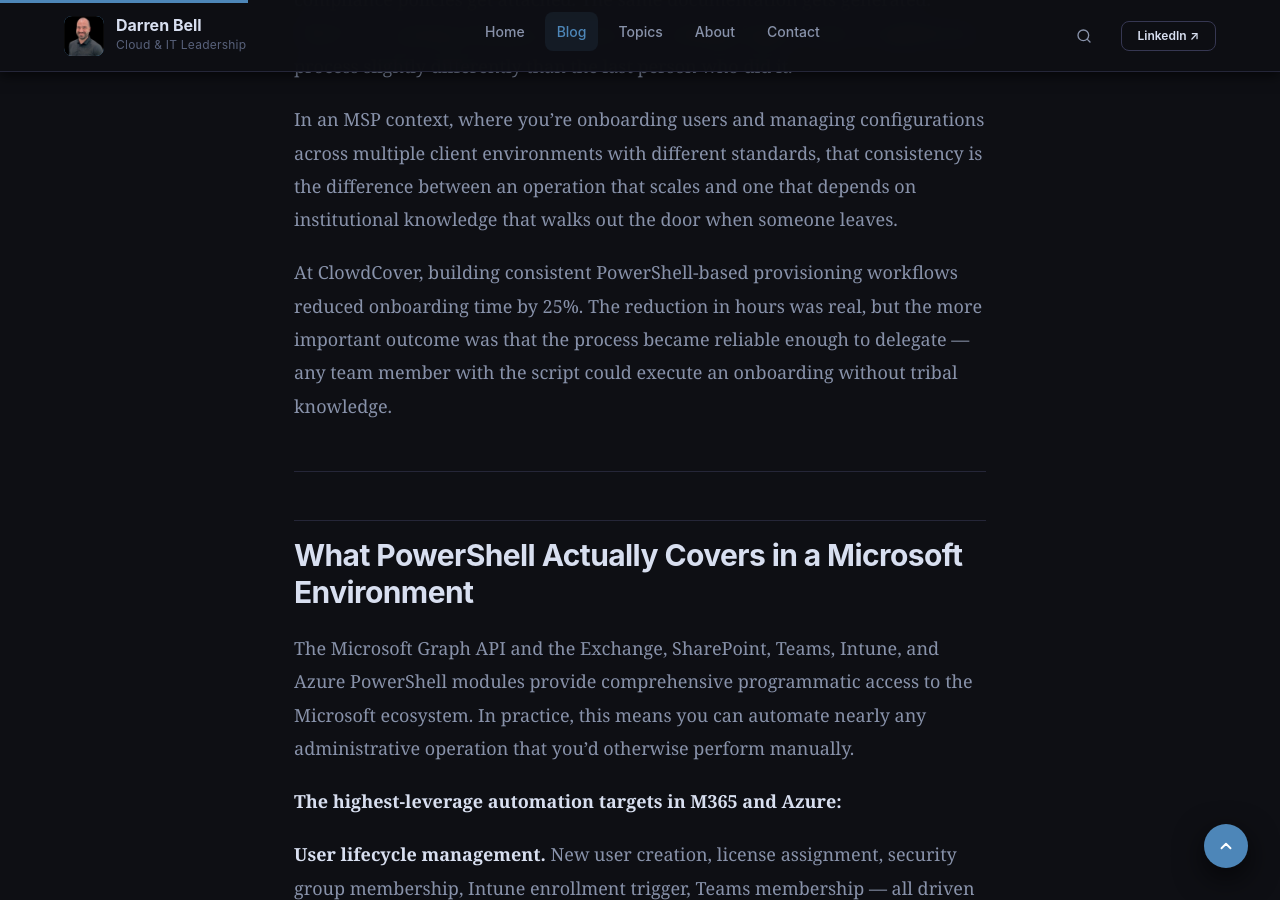
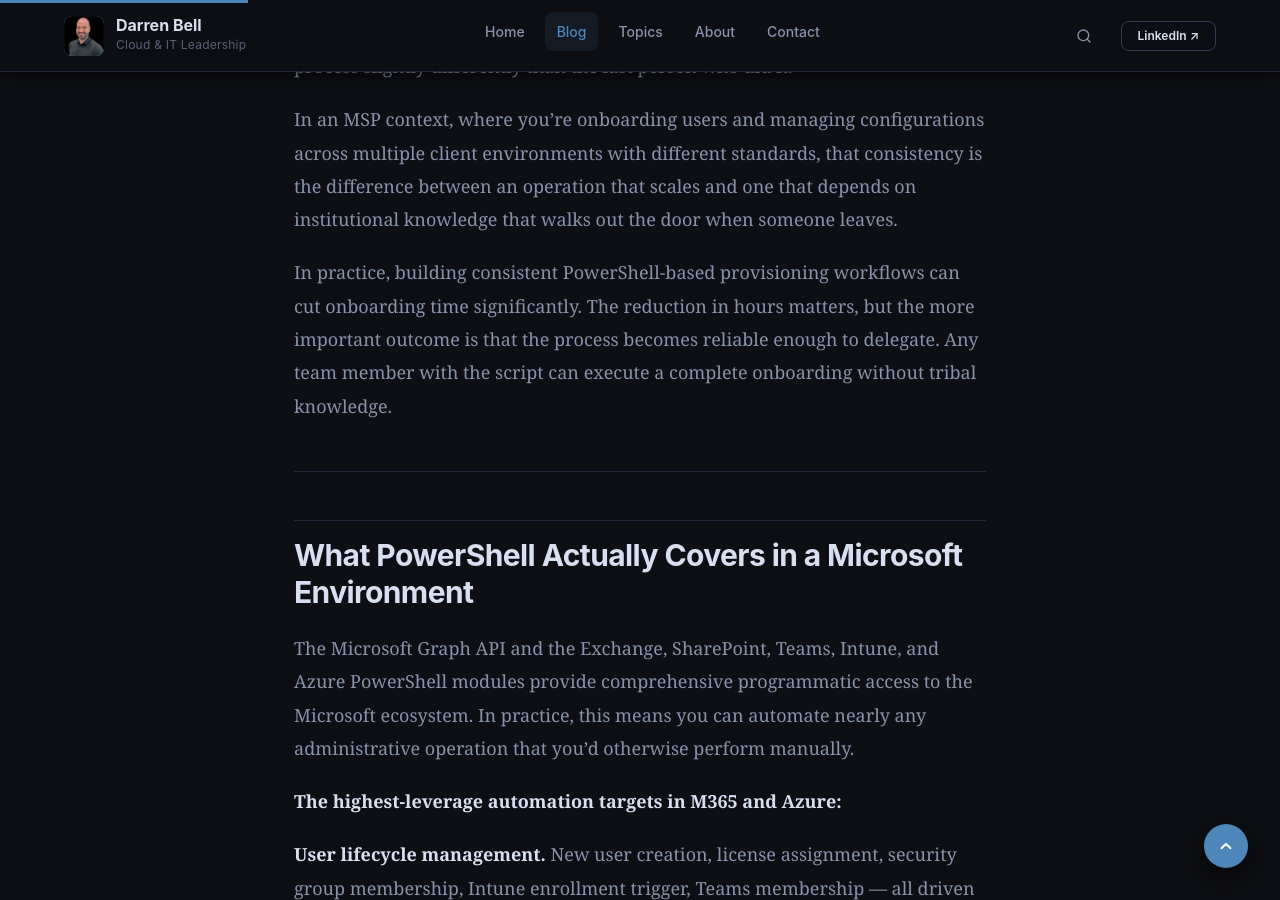
Before and after one commit to darrenbell09/DB_Blog, a Jekyll site: the page built from _posts/2024-05-14-infrastructure-as-code-at-scale.md, in a window 1280 px wide and 900 px high, scrolled down 1495 px. Built offline with Jekyll 4.4.1, drawn with Linux system fonts in a browser that asks for light colours; comment, search, counter and statistics services are not loaded.

Commit message:
Publish Graph post today; remove company reference from IaC post
- Update Microsoft Graph post date from July 25 to July 24 so it builds now
- Remove ClowdCover reference from infrastructure-as-code-at-scale post and rewrite paragraph in general voice

Co-Authored-By: Claude <noreply@anthropic.com>

```diff
--- a/_posts/2024-05-14-infrastructure-as-code-at-scale.md
+++ b/_posts/2024-05-14-infrastructure-as-code-at-scale.md
@@ -28,7 +28,7 @@ When a process runs from a script, it runs the same way every time. The same sec
 
 In an MSP context, where you're onboarding users and managing configurations across multiple client environments with different standards, that consistency is the difference between an operation that scales and one that depends on institutional knowledge that walks out the door when someone leaves.
 
-At ClowdCover, building consistent PowerShell-based provisioning workflows reduced onboarding time by 25%. The reduction in hours was real, but the more important outcome was that the process became reliable enough to delegate — any team member with the script could execute an onboarding without tribal knowledge.
+In practice, building consistent PowerShell-based provisioning workflows can cut onboarding time significantly. The reduction in hours matters, but the more important outcome is that the process becomes reliable enough to delegate. Any team member with the script can execute a complete onboarding without tribal knowledge.
 
 ---
 
```
Also changed, not shown: _posts/2026-07-24-the-admin-portal-is-a-view-microsoft-graph-is-the-management-plane.md (renamed from _posts/2026-07-25-the-admin-portal-is-a-view-microsoft-graph-is-the-management-plane.md, +1 -1 lines).
